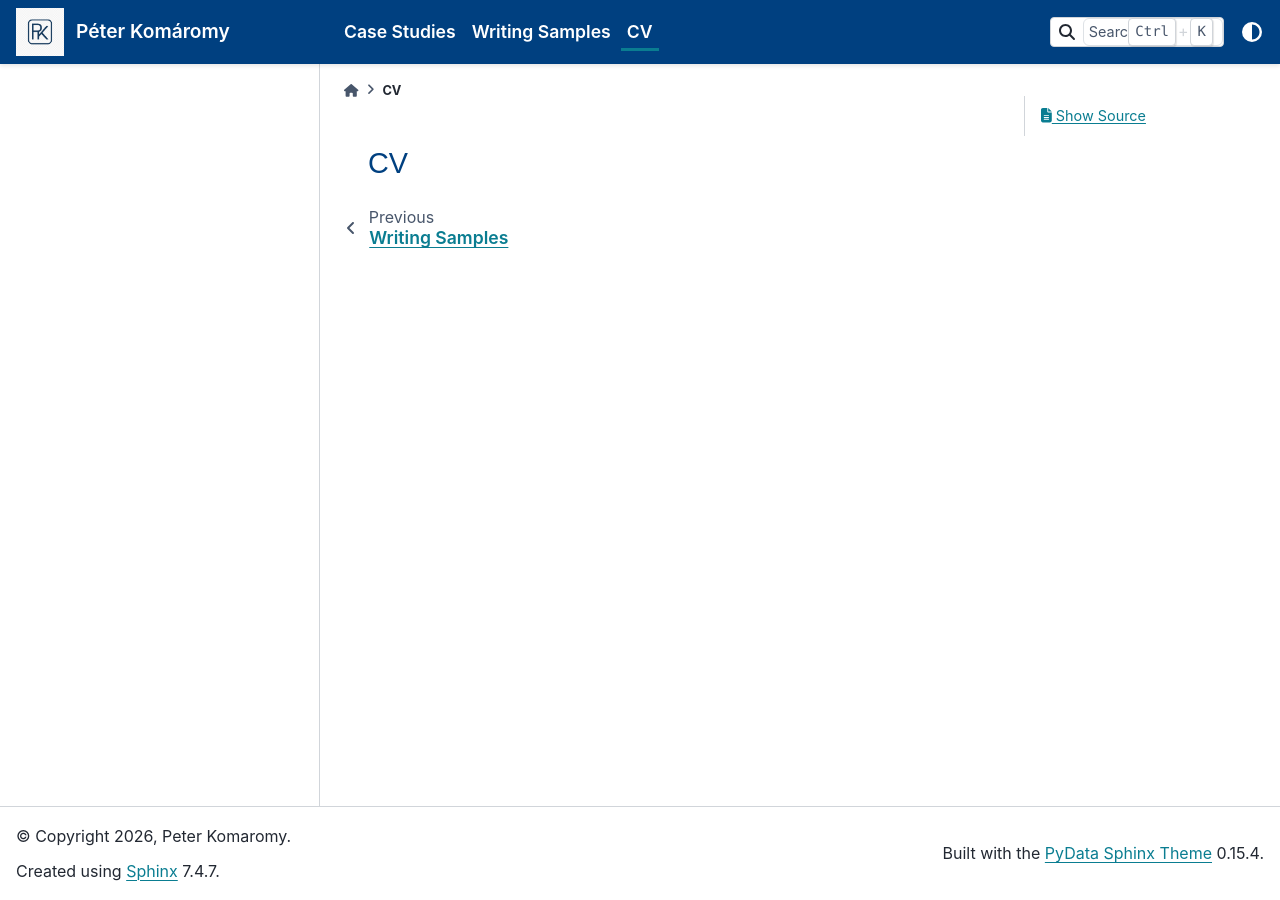
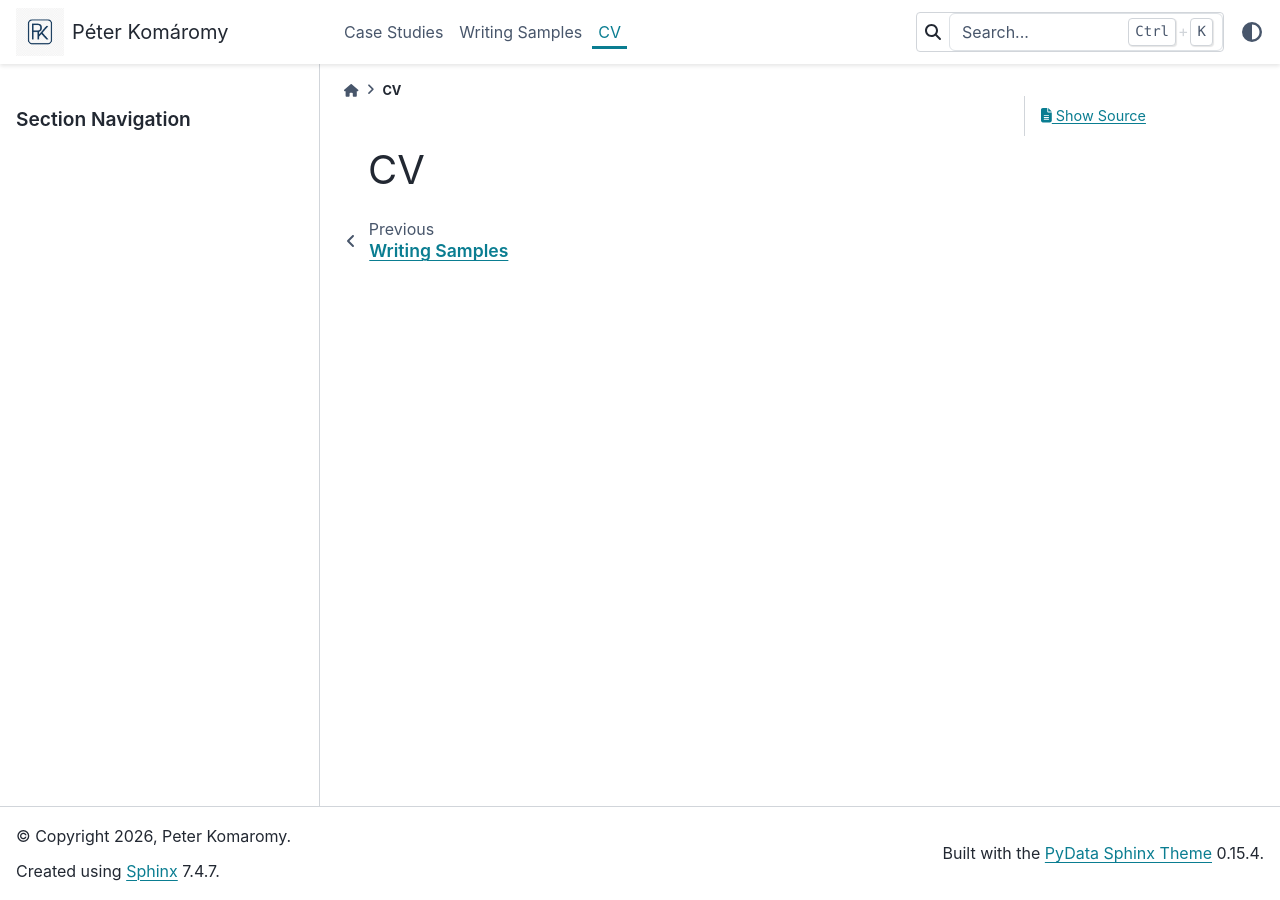
Before and after one commit to peter-komaromy/portfolio, a Sphinx documentation site: the page built from source/3link/cv.rst, in a window 1280 px wide. Built offline with Sphinx 7.4.7 and the PyData theme 0.15.4, drawn with Linux system fonts in a browser that asks for light colours.

Commit message:
Update site content

```diff
--- a/source/conf.py
+++ b/source/conf.py
@@ -54,10 +54,10 @@ html_sidebars = {                   # Landing page is full-width. Primary sideba
     "index": [],
 }
 html_css_files = [
-    "css/custom.css",                   # general site-wide custom rules (both global and classes)
-    "css/landing-page.css",             # custom rules scoped to landing page
-    "css/fieldref-ellipsis.css",        # custom rules for truncating long text in sidebar (only used on DOA portal currently)
-    "css/datatables_custom.css",        # custom rules for sphinx-datatables
+    # "css/custom.css",                   # general site-wide custom rules (both global and classes)
+    # "css/landing-page.css",             # custom rules scoped to landing page
+    # "css/fieldref-ellipsis.css",      # custom rules for truncating long text in sidebar (only used on DOA portal currently)
+    # "css/datatables_custom.css",        # custom rules for sphinx-datatables
 ]
 
 '''
```
